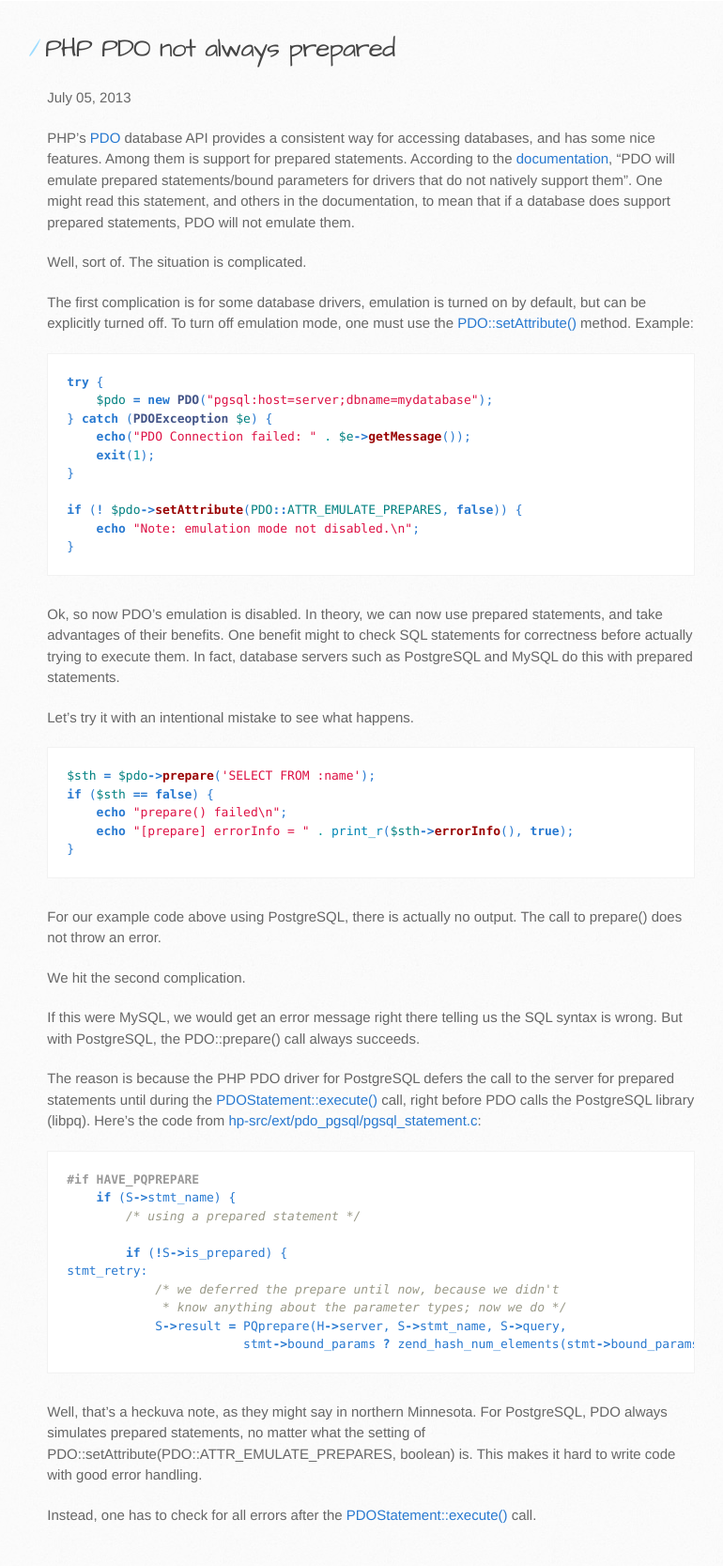
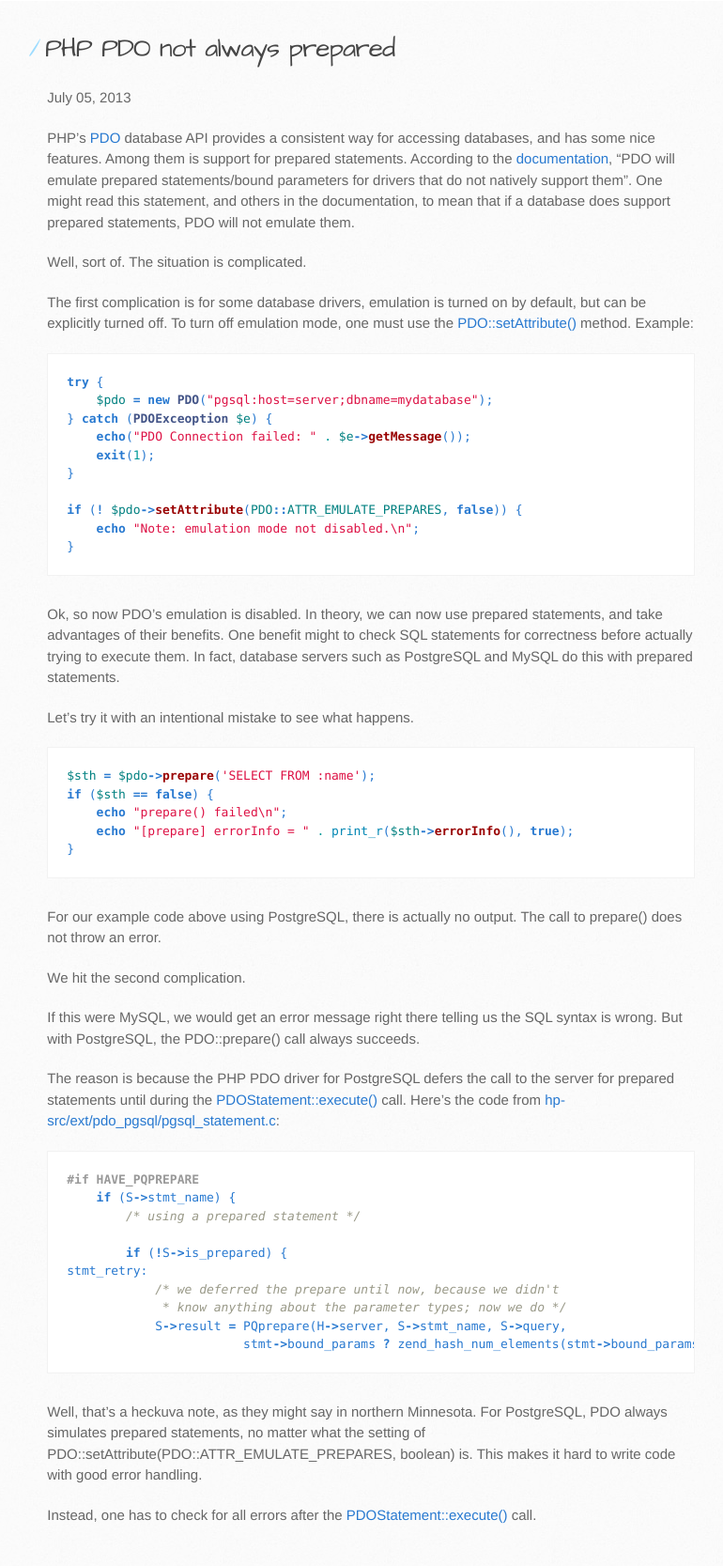
Before and after one commit to cxj/cxj.github.io, a Jekyll site: the page built from _posts/2013-07-05-PDO-unprepared.md, in a window 1280 px wide. Shown: the whole page at 94% size, without its empty margins (140-910 px from the left). Built offline with Jekyll 4.4.1, drawn with Linux system fonts in a browser that asks for light colours; Markdown is read by kramdown in place of the engine named in the settings.

Commit message:
Brevity is good.

```diff
--- a/_posts/2013-07-05-PDO-unprepared.md
+++ b/_posts/2013-07-05-PDO-unprepared.md
@@ -40,7 +40,7 @@
 
 If this were MySQL, we would get an error message right there telling us the SQL syntax is wrong.  But with PostgreSQL, the PDO::prepare() call always succeeds.
 
-The reason is because the PHP PDO driver for PostgreSQL *defers* the call to the server for prepared statements until during the [PDOStatement::execute()](http://php.net/manual/en/pdostatement.execute.php) call, right before PDO calls the PostgreSQL library (libpq).  Here's the code from [hp-src/ext/pdo_pgsql/pgsql_statement.c](https://github.com/php/php-src/blob/PHP-5.3.15/ext/pdo_pgsql/pgsql_statement.c):
+The reason is because the PHP PDO driver for PostgreSQL *defers* the call to the server for prepared statements until during the [PDOStatement::execute()](http://php.net/manual/en/pdostatement.execute.php) call.  Here's the code from [hp-src/ext/pdo_pgsql/pgsql_statement.c](https://github.com/php/php-src/blob/PHP-5.3.15/ext/pdo_pgsql/pgsql_statement.c):
 
 {% highlight C %}
 #if HAVE_PQPREPARE
```
